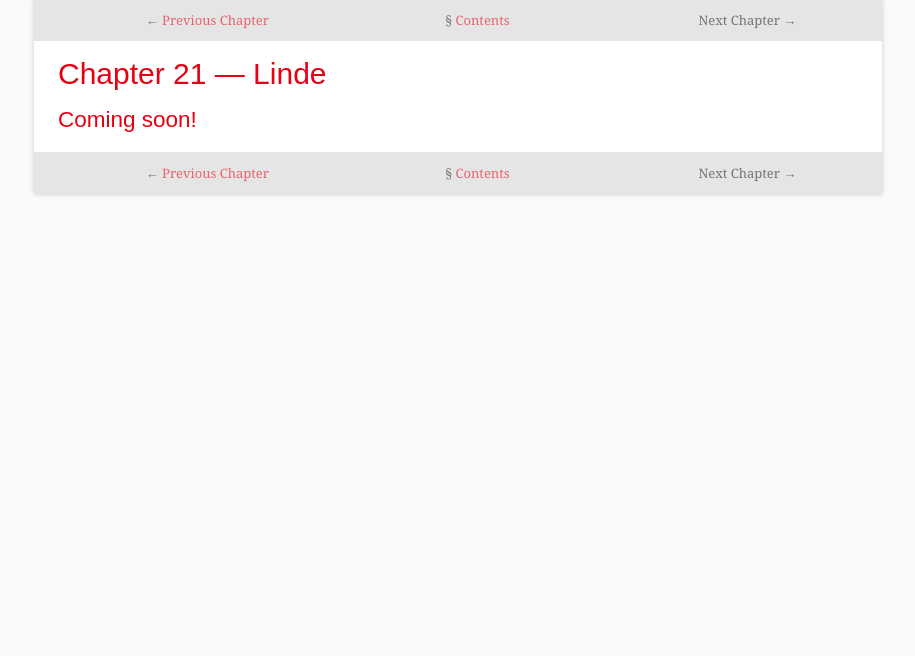
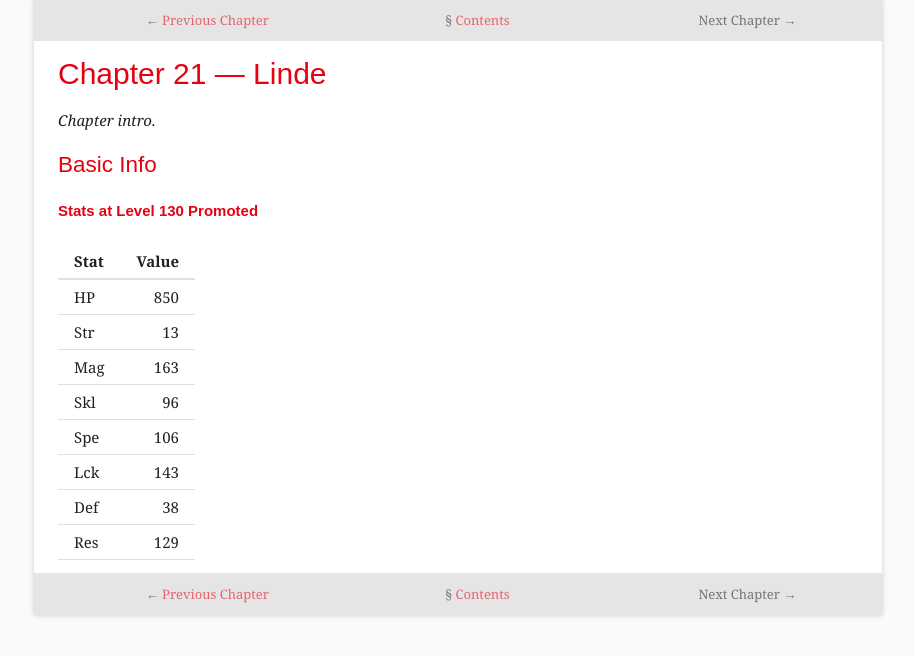
Before and after one commit to zachwlewis/fire-emblem-warriors-hero-guide, a Jekyll site: the page built from _posts/2018-01-21-chapter-21-linde.md, in a window 1280 px wide. Shown: the top 656 px of the page, without its empty margins (182-1097 px from the left). Built offline with Jekyll 4.4.1, drawn with Linux system fonts in a browser that asks for light colours.

Commit message:
Update 2018-01-21-chapter-21-linde.md

```diff
--- a/_posts/2018-01-21-chapter-21-linde.md
+++ b/_posts/2018-01-21-chapter-21-linde.md
@@ -3,4 +3,19 @@ title: Chapter 21 — Linde
 layout: chapter
 ---
 
-## Coming soon!
+_Chapter intro._
+
+## Basic Info
+
+#### Stats at Level 130 Promoted
+
+| Stat | Value |
+| :--- | ----: |
+| HP   |   850 |
+| Str  |    13 |
+| Mag  |   163 |
+| Skl  |    96 |
+| Spe  |   106 |
+| Lck  |   143 |
+| Def  |    38 |
+| Res  |   129 |
```
